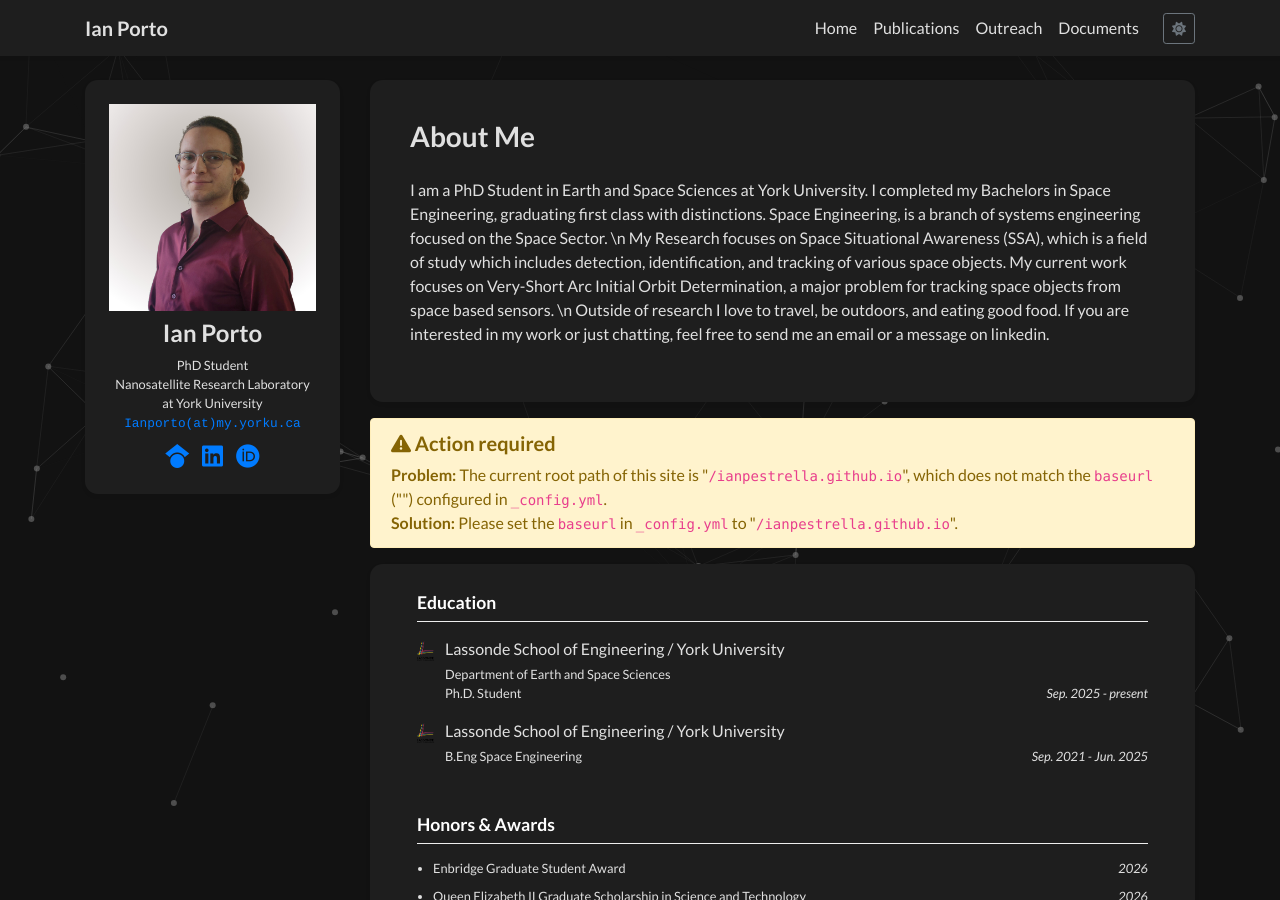
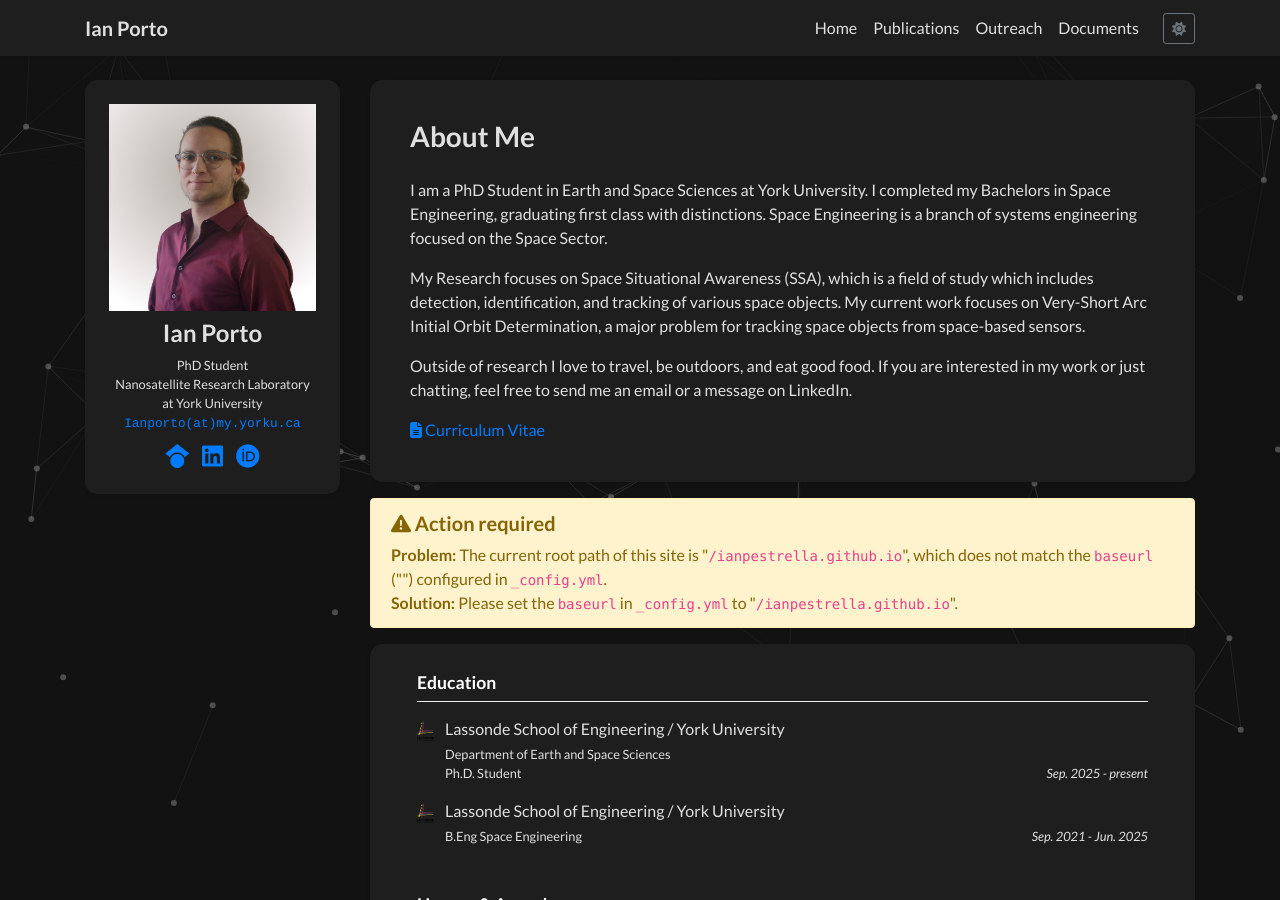
Before and after one commit to Ianpestrella/ianpestrella.github.io, a Jekyll site: the page built from index.html, in a window 1280 px wide and 900 px high. Built offline with Jekyll 4.4.1, drawn with Linux system fonts in a browser that asks for light colours; nearby versions of some CDN libraries; a style sheet for code colours, icons or effects is not loaded.

Commit message:
Update profile.yml

```diff
--- a/_data/profile.yml
+++ b/_data/profile.yml
@@ -9,7 +9,7 @@
 
 
 email: "Ianporto@my.yorku.ca"
-# cv_link: link-to-your-cv-file
+cv_link: /documents/
 gscholar: 5fmsuwoAAAAJ&hl  # This is an example, replace it with your own Google Scholar ID
 # github: your_github_id
 # twitter: your_twitter_id  # Do not include the '@' symbol
@@ -22,11 +22,15 @@
 short_bio_text_justify: false
 short_bio: >-
   <p>
-    I am a PhD Student in Earth and Space Sciences at York University. I completed my Bachelors in Space Engineering, graduating first class with distinctions. Space Engineering, is a branch of systems engineering focused on the Space Sector. \n
+    I am a PhD Student in Earth and Space Sciences at York University. I completed my Bachelors in Space Engineering, graduating first class with distinctions. Space Engineering is a branch of systems engineering focused on the Space Sector.
+  </p>
 
-    My Research focuses on Space Situational Awareness (SSA), which is a field of study which includes detection, identification, and tracking of various space objects. My current work focuses on Very-Short Arc Initial Orbit Determination, a major problem for tracking space objects from space based sensors. \n
+  <p>
+    My Research focuses on Space Situational Awareness (SSA), which is a field of study which includes detection, identification, and tracking of various space objects. My current work focuses on Very-Short Arc Initial Orbit Determination, a major problem for tracking space objects from space-based sensors.
+  </p>
 
-    Outside of research I love to travel, be outdoors, and eating good food. If you are interested in my work or just chatting, feel free to send me an email or a message on linkedin.
+  <p>
+    Outside of research I love to travel, be outdoors, and eat good food. If you are interested in my work or just chatting, feel free to send me an email or a message on LinkedIn.
   </p>
 
 portrait_url: /assets/images/photos/portrait.jpg
```
